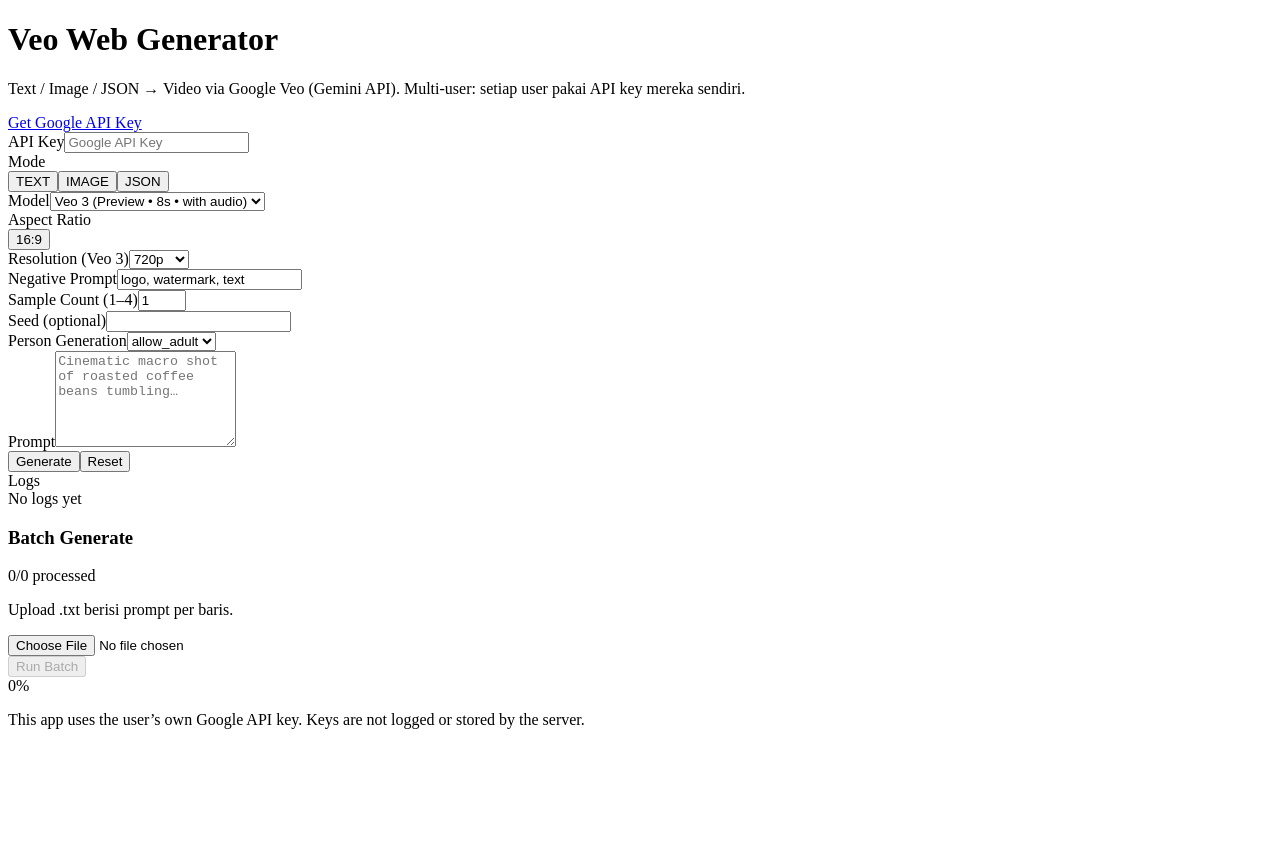
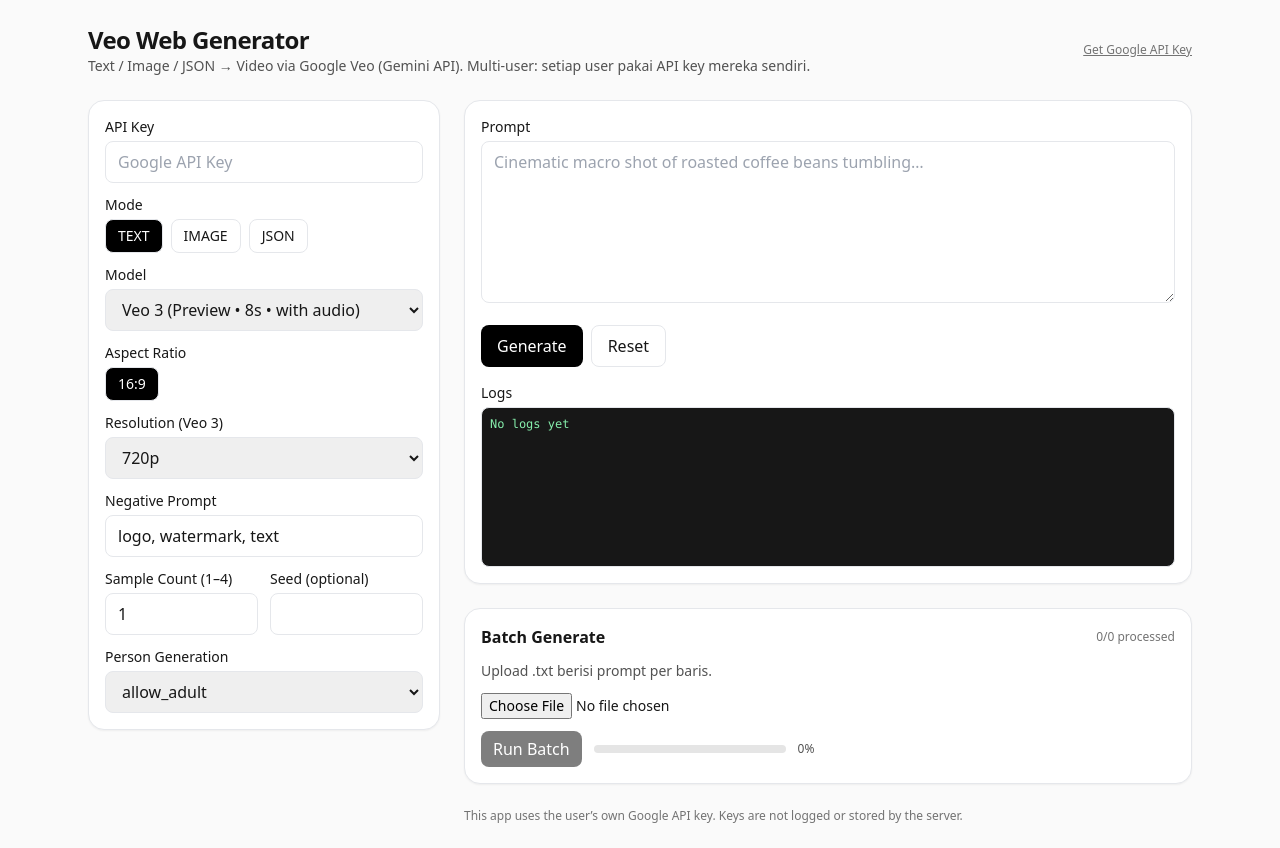
Before and after one commit to ffirmanz/veo-web-generator, a Next.js app: page / in a window 1280 px wide. Before the commit the page ends 800 px from the top, so only its background shows below. Built offline with nearby package versions, Linux system fonts and the light colour scheme.

Commit message:
Update layout.tsx

```diff
--- a/src/app/layout.tsx
+++ b/src/app/layout.tsx
@@ -1,12 +1,17 @@
+// src/app/layout.tsx
+import "./globals.css";
+
 export const metadata = {
   title: "Veo Web Generator",
-  description: "Text/Image/JSON → Video via Google Veo (Gemini API), multi-user"
+  description: "Text/Image/JSON → Video via Google Veo (Gemini API), multi-user",
 };
 
 export default function RootLayout({ children }: { children: React.ReactNode }) {
   return (
     <html lang="en">
-      <body>{children}</body>
+      <body className="bg-neutral-50 text-neutral-900 antialiased">
+        <div className="min-h-dvh">{children}</div>
+      </body>
     </html>
   );
 }
```
